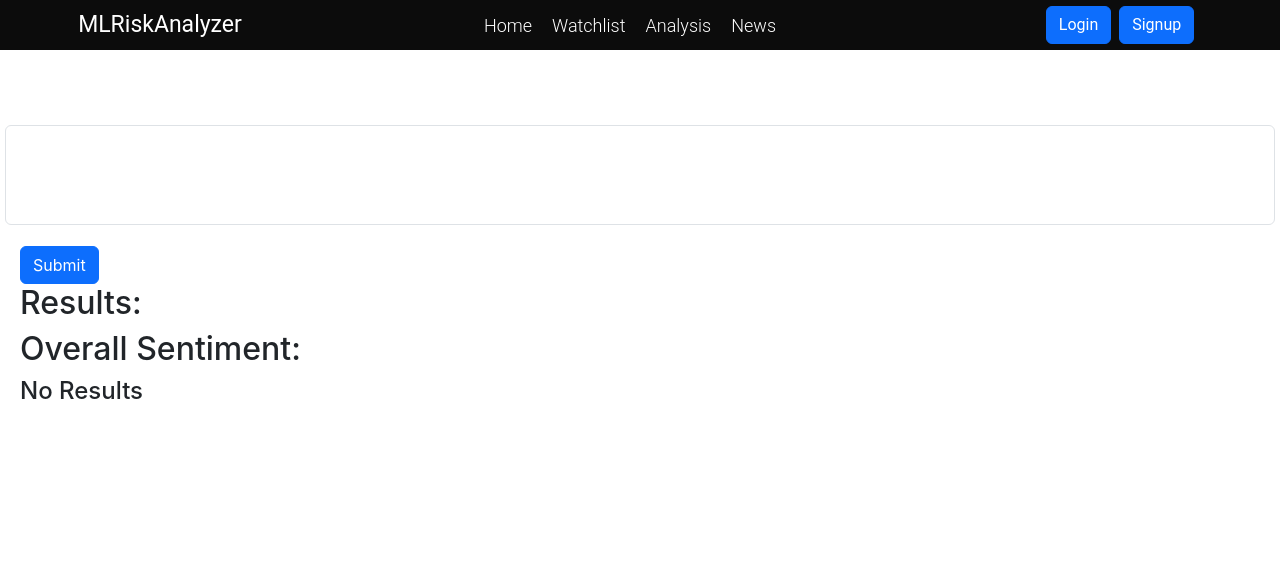
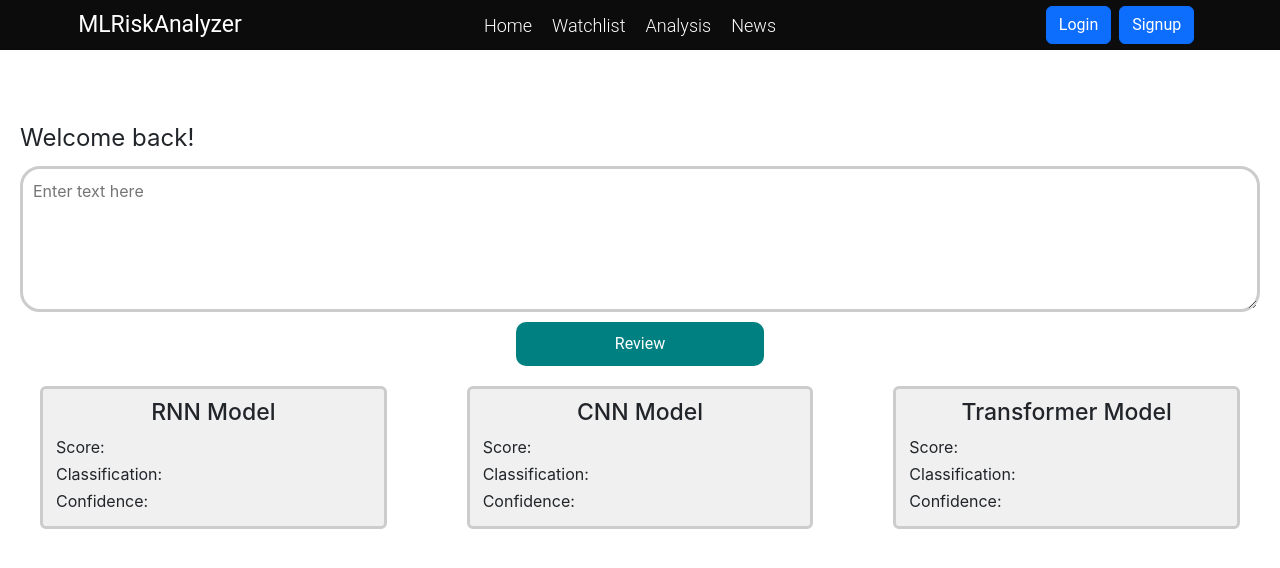
Before and after one commit to bhagwatsolunke/MLRiskAnalyzer, a React (Create React App) app: page /analysis in a window 1280 px wide. Shown: the top 568 px of the page. Built offline with nearby package versions, Linux system fonts and the light colour scheme.

Commit message:
Analysis page updated

```diff
--- a/src/Component/companyItem/Companyitem.js
+++ b/src/Component/companyItem/Companyitem.js
@@ -72,7 +72,7 @@ export default function CompanyItem({ companyItem }) {
           <p className='item-category'><b>Industry: </b> {companyItem.industry}</p>
           <p className='item-score'>
             <b>Sentiment Score: </b>
-            <span className={`item-score-val ${ScoreColor(3)}`}>9.0</span>
+            <span className={`item-score-val ${ScoreColor(10.0)}`}>9.0</span>
           </p>
         </Link>
         <div className='item-right'>
--- a/src/Pages/analysis/Analysis.css
+++ b/src/Pages/analysis/Analysis.css
@@ -0,0 +1,74 @@
+/* Analysis.css */
+.analysis-top {
+    padding: 20px;
+    /* background-color: #f0f0f0; */
+    border-radius: 5px;
+}
+
+.greet {
+    font-size: 24px;
+    margin-bottom: 10px;
+}
+
+.analysis-input{
+    /* border : solid red 2px */
+    display: flex;
+    flex-direction: column;
+    align-items: center;
+}
+
+.review-button{
+    margin-top : 10px;
+    cursor : pointer;
+    background-color: teal;
+    border : none;
+    color : white;
+    padding-top: 10px;
+    padding-bottom: 10px;
+    border-radius: 10px;
+    font-family:'Roboto', sans-serif;
+    transition: background 0.5s,transform 0.5s;
+    margin-bottom: 0px;
+    width:20%;
+}
+.review-button:hover{
+    background-color: rgb(6, 92, 92);
+    transform: translateY(-1px);
+}
+.review-button:disabled{
+    cursor: not-allowed;
+    background-color : rgb(12, 188, 188);
+}
+.analysis-input textarea {
+    padding: 10px;
+    font-size: 16px;
+    border: 3px solid #ccc;
+    border-radius: 20px;
+    width: 100%;
+    box-sizing: border-box;
+}
+
+.results{
+    /* border : solid red 2px; */
+    display: flex;
+    justify-content: space-around;
+    width: 100%;
+}
+.column{
+    /* border : solid yellow 2px; */
+    flex: 1;
+    padding: 10px;
+    border: 3px solid #ccc;
+    border-radius: 6px;
+    margin: 0 40px;
+    background-color: #f0f0f0;
+}
+
+.column h3{
+    text-align: center;
+    font-size: 23px;
+}
+.column p {
+    margin :3px;
+    /* border : solid red 2px; */
+}
--- a/src/Pages/analysis/Analysis.js
+++ b/src/Pages/analysis/Analysis.js
@@ -1,111 +1,95 @@
-import React, { useEffect,useState } from 'react';
+import React, { useEffect, useState } from 'react';
 import axios from 'axios';
+import './Analysis.css';
 
 export default function Analysis(props) {
-
-  const [textInput, setTextInput] = useState('');
-  const [results, setResults] = useState([]);
+    const [inputValue, setInputValue] = useState('');
+    const [sentimentResults, setSentimentResults] = useState({ rnn: '', cnn: '', transformer: '' });
     const [user, setUser] = useState(null);
+    const [isLoading, setIsLoading] = useState(false);
 
     useEffect(() => {
-    // Retrieve user information from localStorage
         const storedUser = localStorage.getItem('user');
-
-    // Parse the stored user information
         const parsedUser = storedUser ? JSON.parse(storedUser) : null;
-
         setUser(parsedUser);
     }, []);
 
-
-  const handleTextChange = (event) => {
-      setTextInput(event.target.value);
+    const handleChange = (event) => {
+        setInputValue(event.target.value);
     };
 
-  const handleSubmit = async (event) => {
+    const handleReviewClick = async (event) => {
         event.preventDefault();
-      props.showAlert("Review Submitted Successfully", "success");
-      // Perform any validation if needed
-
-      // Send data to the backend
-      await sendDataToBackend(textInput);
+        props.showAlert("Review is being processed", "success");
+        setIsLoading(true);
+        try {
+            const results = await getSentimentAnalysis1(inputValue);
+            setSentimentResults(results);
+        } catch (error) {
+            console.error('Error during sentiment analysis: ', error);
+            props.showAlert("Error processing review", "danger");
+        } finally {
+            setIsLoading(false);
+        }
     };
 
-  const sendDataToBackend = async (textData) => {
+    const getSentimentAnalysis1 = async (textData) => {
         try {
             const response = await axios.post('http://localhost:5000/predict', {
                 text: textData,
             });
-
-          setResults(response.data);
-          console.log(results, 'success');
+            return {
+                rnn: response.data.rnn,
+                cnn: response.data.cnn,
+                transformer: response.data.transformer,
+            };
         } catch (error) {
-          console.error('Error sending data to backend:', error);
-          // Handle errors
+            console.error('Error sending data to the model server: ', error);
+            throw error;
         }
     };
 
-  const getOverallSentiment = () => {
-      if(results && results.length > 0) {
-          const negativescore = results[0].score;
-          const positivescore = results[2].score;
-          const Neutralscore= results[1].score;
-          if (negativescore>Neutralscore && negativescore>positivescore) {
-              return 'Negative';
-          } else if (positivescore>Neutralscore && positivescore>negativescore) {
-              return 'Positive';
-          } else {
-              return 'Neutral';
-          }
-      }
-
-      return 'No Results';
-  };
-
     return (
-    <div >
-      {user && <h4>Welcome back, {user.name}!</h4>}
-            <form onSubmit={handleSubmit}>
-                <div className="mb-3" style={{ display: 'flex', justifyContent: 'center', marginTop: '20px' }}>
-                    <input
-                        type="text"
-                        className="form-control"
-                        id="exampleInputPassword1"
-                        value={textInput}
-                        onChange={handleTextChange}
-                        style={{ width: '100%', height: '100px', padding: '10px', margin: '5px' }}
-                    ></input>
+        <>
+            <div className='analysis-top'>
+                <div className='greet'>
+                    {user ? `Welcome back, ${user.name}!` : 'Welcome back!'}
                 </div>
-                <button type="submit" className="btn btn-primary" style={{ justifyContent: 'center', marginLeft: '20px' }} >
-                    Submit
+                <div className='analysis-input'>
+                    <textarea
+                        value={inputValue}
+                        onChange={handleChange}
+                        placeholder='Enter text here'
+                        rows="5"
+                        cols="100"
+                    />
+                    <button className='review-button' onClick={handleReviewClick} disabled={isLoading}>
+                        {isLoading ? 'Processing...' : 'Review'}
                     </button>
-            </form>
-
-            <div  style={{ justifyContent: 'center', marginLeft: '20px' }}>
-                <h2>Results:</h2>
-                {results && results.length >= 3 && (
-                    <>
-                        <ul>
-                            <li style={{ color: 'green' }}>
-                                <strong>Label: Positive</strong>, <strong>Score:</strong> {results[2].score}
-                            </li>
-                            <li style={{ color: 'gray' }}>
-                                <strong>Label: Neutral</strong>, <strong>Score:</strong> {results[1].score}
-                            </li>
-                            <li style={{ color: 'red' }}>
-                                <strong>Label: Negative</strong>, <strong>Score:</strong> {results[0].score}
-                            </li>
-                        </ul>
-
+                </div>
+            </div>
+            <div className='analysis-bottom'>
+                <div className='results'>
+                    <div className='column'>
+                        <h3>RNN Model</h3>
+                        <p>Score: {sentimentResults.rnn.score}</p>
+                        <p>Classification: {sentimentResults.rnn.classification}</p>
+                        <p>Confidence: {sentimentResults.rnn.confidence}</p>
+                    </div>
+                    <div className='column'>
+                        <h3>CNN Model</h3>
+                        <p>Score: {sentimentResults.cnn.score}</p>
+                        <p>Classification: {sentimentResults.cnn.classification}</p>
+                        <p>Confidence: {sentimentResults.cnn.confidence}</p>
+                    </div>
+                    <div className='column'>
+                        <h3>Transformer Model</h3>
+                        <p>Score: {sentimentResults.transformer.score}</p>
+                        <p>Classification: {sentimentResults.transformer.classification}</p>
+                        <p>Confidence: {sentimentResults.transformer.confidence}</p>
+                    </div>
+                </div>
+            </div>
         </>
-                )}
-                 </div>
-                <div style={{ justifyContent: 'center', marginLeft: '20px' }} >
-                <h2>Overall Sentiment:</h2>
-                <h4>{getOverallSentiment()}</h4>
-                </div>
-
-
-        </div>
     );
 }
```
Also changed, not shown: 1 other file (tests, documents, lock files or other folders). Lines whose indentation alone changed are shown as unchanged.
